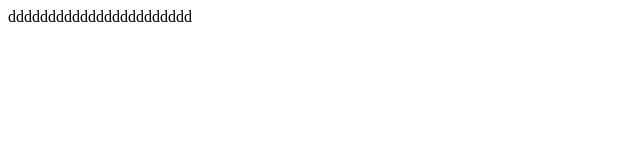
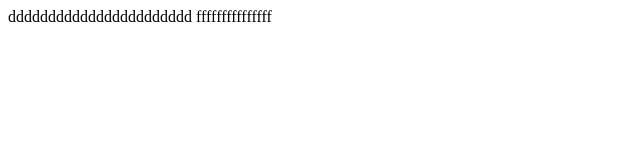
Before and after one commit to eversoncosta/rep, a plain HTML site: page testsubinto/WebContent/index.html in a window 1280 px wide. Shown: the whole page, without its empty margins (0-640 px from the left). Drawn offline with Linux system fonts and the light colour scheme.

Commit message:
foi 2 ec

```diff
--- a/testsubinto/WebContent/index.html
+++ b/testsubinto/WebContent/index.html
@@ -5,6 +5,6 @@
 <title>Insert title here</title>
 </head>
 <body>
-ddddddddddddddddddddddd
+ddddddddddddddddddddddd fffffffffffffff
 </body>
 </html>
```
